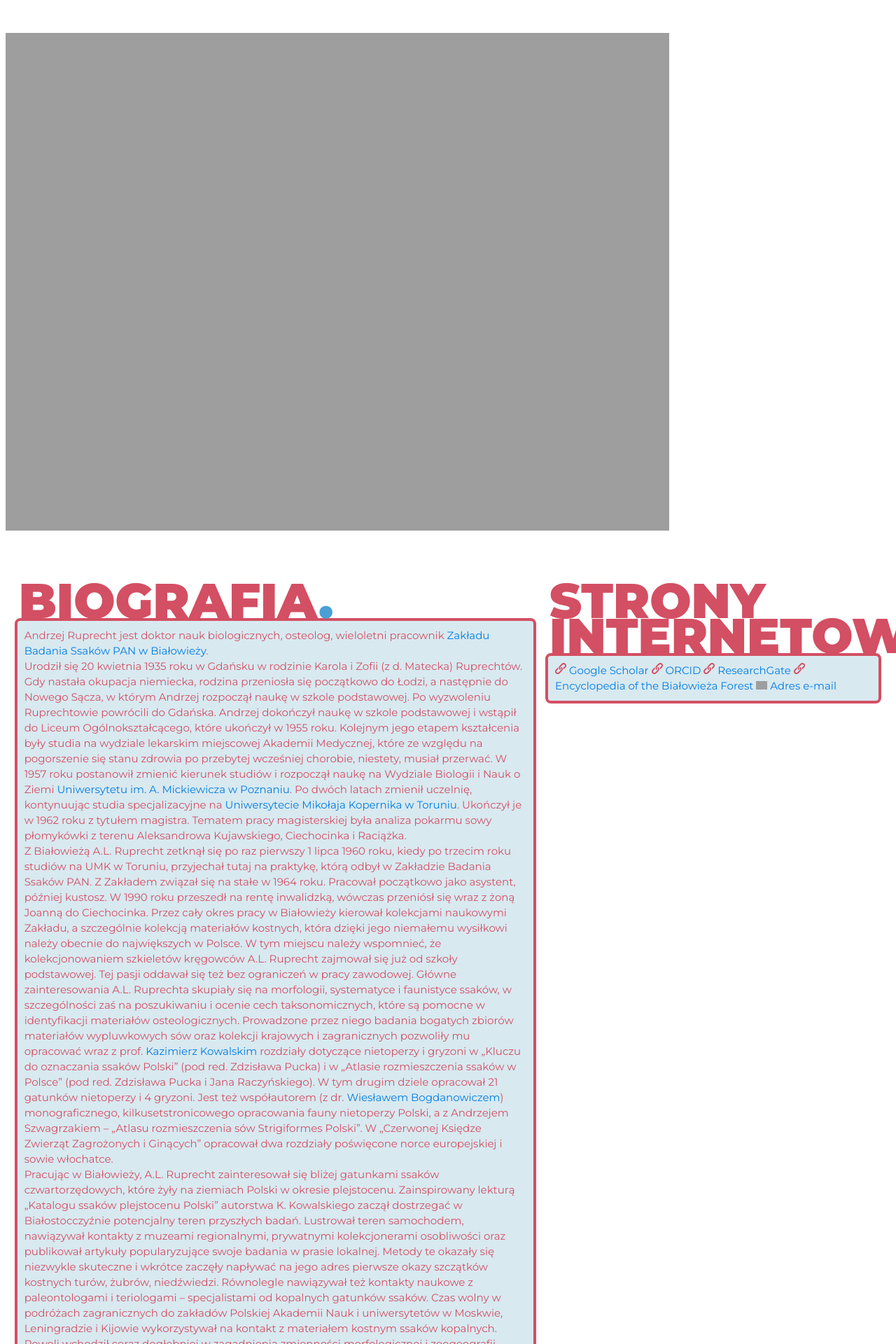
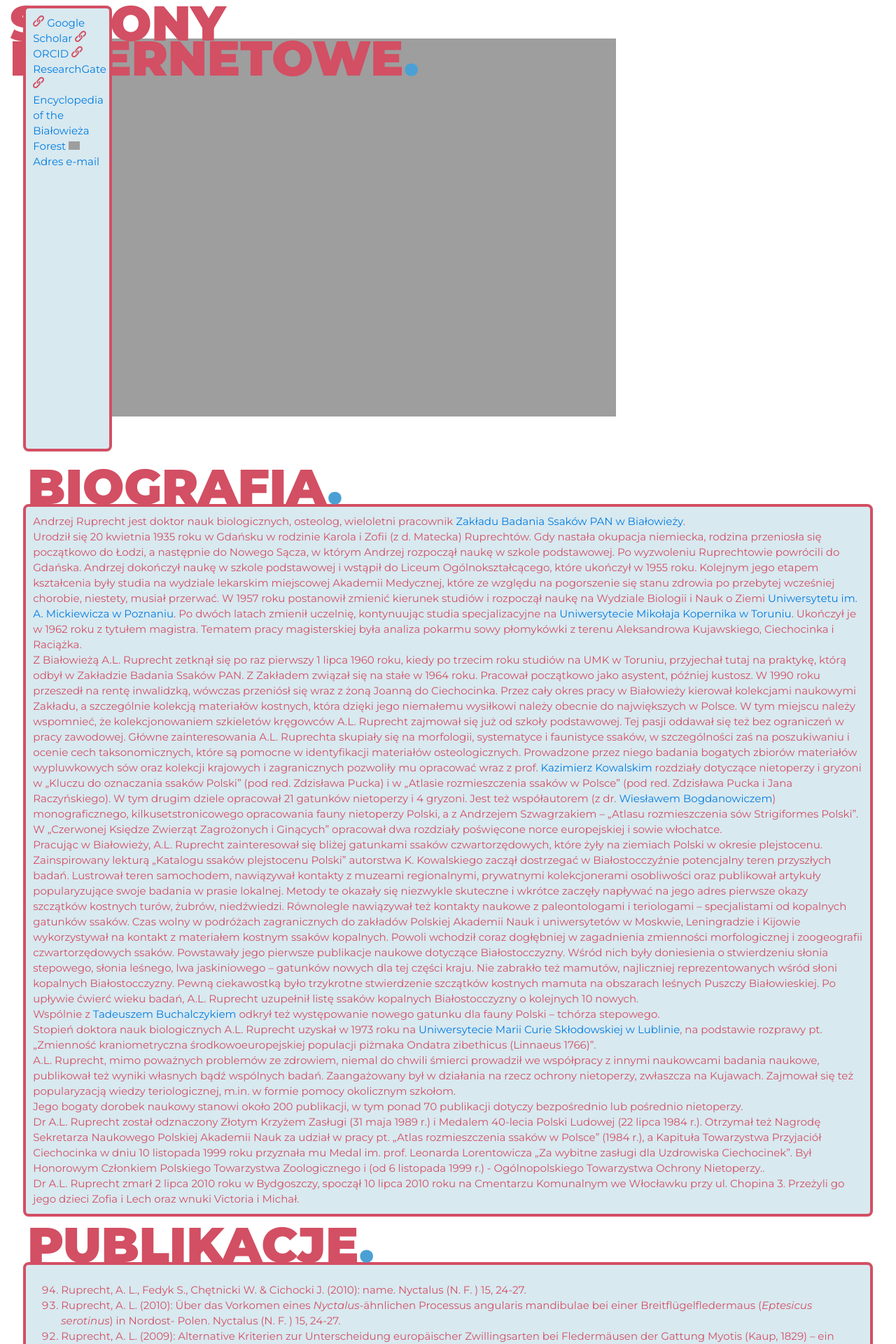
Before and after one commit to andrzejruprecht/andrzejruprecht, a Jekyll site: the page built from pages/pl.html, in a window 1280 px wide. Shown: the top 1920 px of the page at 70% size. Built offline with Jekyll 4.4.1, drawn with Linux system fonts in a browser that asks for light colours.

Commit message:
div back

```diff
--- a/main.css
+++ b/main.css
@@ -139,57 +139,20 @@ h2 {
 
 .grid {
   display: grid;
-  grid-template-columns: 1% 59% 1% 38% 1%;
+  grid-template-columns: 2% 10% 76% 10% 2%;
   grid-template-rows: auto;
   grid-row-gap: 10px;
   grid-template-areas:
-  ". header header header ."
-  ". left left left ."
-  ". right right right ."
-  ". photo photo photo ."
-  ". footer footer footer .";
+  ". . photo . ."
+  ". text text text ."
 }
 
 .photo {
   grid-area: photo;
-  align-self: center !important;
-  align-content: center !important;
 }
 
-.header {
-  grid-area: header;
-  text-align: center;
-}
-
-.left {
-  grid-area: left;
-}
-
-.right {
-  grid-area: right;
-}
-
-.footer {
-  grid-area: footer;
-}
-
-@media screen and (min-width: 600px) {
-  .grid {
-    display: grid;
-    grid-template-columns: 1% 20% 39% 1% 38% 1%;
-    grid-template-rows: auto;
-    grid-row-gap: 10px;
-    grid-template-areas:
-    ". photo header header header ."
-    ". left left . right ."
-    ". footer footer footer footer .";
-  }
-}
-
-@media screen and (min-width: 600px) {
-  .header {
-    text-align: left;
-  }
+.text {
+  grid-area: text;
 }
 
 .myform .entry {
--- a/pages/pl.html
+++ b/pages/pl.html
@@ -8,10 +8,12 @@ title: Andrzej L. Ruprecht Official Website
     <title>Oficjalna strona Andrzeja L. Ruprechta</title>
   </head>
   <body>
+    <div class="grid">
+      <div class="photo">
         <h1><img src="https://andrzejruprecht.github.io/assets/profile.svg" style="width: 75%" alt="Andrzej L. Ruprecht, Andrzej Lech Ruprecht, Andrzej L Ruprecht, Andrzej Ruprecht, AL Ruprecht"></h1>
+      </div>
 
-        <div class="grid">
-          <div class="left">
+          <div class="text">
           <div class="title">
           BIOGRAFIA<font color="#4AA0D5">.</font></div>
           <div class="container">
@@ -153,7 +155,6 @@ Główne zainteresowania A.L. Ruprechta skupiały się na morfologii, systematyc
         </div>
         </div>
 
-        <div class="right">
           <div class="title">
           STRONY INTERNETOWE<font color="#4AA0D5">.</font></div>
           <div class="container">
@@ -165,7 +166,6 @@ Główne zainteresowania A.L. Ruprechta skupiały się na morfologii, systematyc
               <img src="https://AndrzejRuprecht.github.io/assets/icons/email.svg" alt="Andrzej L Ruprecht email" style="width:16px;"><a href="mailto:DrAndrzejRuprecht@gmail.com" target="_blank"> Adres e-mail</a>
             </h3>
         </div>
-        </div>
 
         </div>
     </body>
```
Also changed, not shown: index.html (+4 -4 lines).
